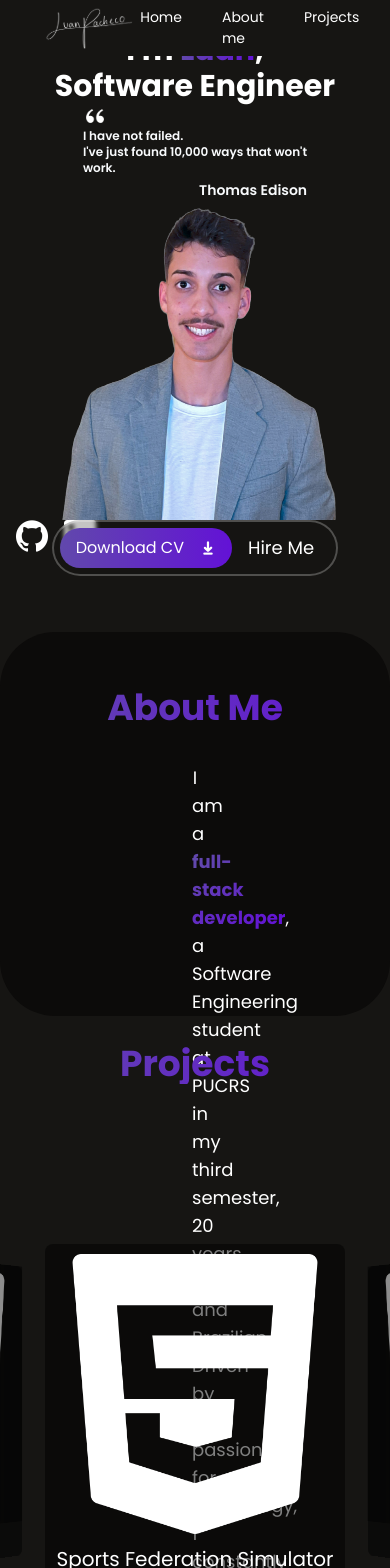
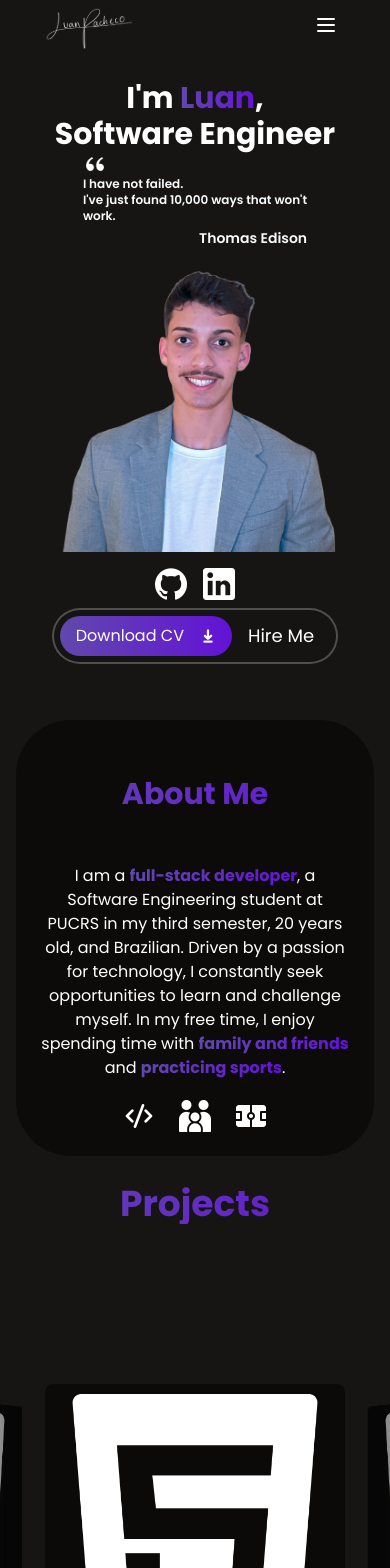
Before and after one commit to Luanpaacheco/Luan-Portfolio, a React (Vite) app: page / in a window 390 px wide. Shown: the top 1568 px of the page. Built offline with nearby package versions, Linux system fonts and the light colour scheme.

Commit message:
feature: deixando as secoes responsivas

```diff
--- a/src/pages/Home/Home.tsx
+++ b/src/pages/Home/Home.tsx
@@ -1,7 +1,7 @@
 
 import Hero from './sections/Hero/Hero'
 import About from './sections/About/About'
-import Projects from './sections/Projects/projects'
+import Projects from './sections/Projects/Projects'
 import NavBar from './sections/navigateBar/NavBar'
 import HardSkill from './sections/HardSkills/HardSkilss'
 import Contact from './sections/Contact/Contact'
--- a/src/pages/Home/sections/About/About.tsx
+++ b/src/pages/Home/sections/About/About.tsx
@@ -1,52 +1,43 @@
-import { useLayoutEffect, useRef} from 'react'
+import { useLayoutEffect, useRef } from 'react'
 import programacao from './codigo.png'
 import familia from './familia.png'
 import futebol from './futebol.png'
-import {gsap} from 'gsap'
+import { gsap } from 'gsap'
 import { ScrollTrigger } from 'gsap/ScrollTrigger'
 
-
-
-
-const About=()=> {
+const About = () => {
   const eelementoRef = useRef(null);
 
   gsap.registerPlugin(ScrollTrigger)
-  useLayoutEffect(()=>{
+  useLayoutEffect(() => {
     gsap.to(eelementoRef.current, {
-      y:0,
-      opacity:1,
-      scrollTrigger:{
-
-
-      }
-
+      y: 0,
+      opacity: 1,
+      scrollTrigger: {}
     })
-    return()=>{
+    return () => {
       gsap.killTweensOf(eelementoRef.current)
     }
   }, [])
 
   return (
-
     <section id="aboutme">
-      <div  ref={eelementoRef} className='translate-y-[500px] opacity-0 bg-[#0C0B0A] h-[24rem] rounded-[55px] text-center text-white flex justify-start align-top flex-col pt-14 mt-[3.5rem] '>
-        <h1 className='text-4xl font-bold mb-4 text-center bg-gradient-to-r from-[#6148ac] to-[#6312d6] bg-clip-text text-transparent'>About Me</h1>
-        <p className='pt-5 pb-9 px-48 text-lg'>I am a <span className=' font-bold  text-center bg-gradient-to-r from-[#6148ac] to-[#6312d6] bg-clip-text text-transparent'>full-stack developer</span>,
-        a Software Engineering student at PUCRS in my third semester, 20 years old, and Brazilian. Driven by a passion for technology,
-        I constantly seek opportunities to learn and challenge myself. In my free time, I enjoy spending time with <span className=' font-bold  text-center bg-gradient-to-r from-[#6148ac] to-[#6312d6] bg-clip-text text-transparent'>family and friends</span> and <span className=' font-bold  text-center bg-gradient-to-r from-[#6148ac] to-[#6312d6] bg-clip-text text-transparent'>practicing sports</span>.
+      <div ref={eelementoRef} className='translate-y-[500px] opacity-0 bg-[#0C0B0A] h-fit rounded-[55px] text-center text-white flex flex-col justify-start pt-14  mt-[3.5rem] mx-4 sm:mx-0 sm:h-[24rem] '>
+        <h1 className='text-3xl sm:text-4xl font-bold mb-4 bg-gradient-to-r from-[#6148ac] to-[#6312d6] bg-clip-text text-transparent md:mb-0 sm:mb-0'>
+          About Me
+        </h1>
+        <p className='pt-9 pb-5 md:pb-5 lg:pb-9 px-6 sm:px-20 md:px-48 text-base sm:text-lg'>
+          I am a <span className='font-bold bg-gradient-to-r from-[#6148ac] to-[#6312d6] bg-clip-text text-transparent'>full-stack developer</span>,
+          a Software Engineering student at PUCRS in my third semester, 20 years old, and Brazilian. Driven by a passion for technology,
+          I constantly seek opportunities to learn and challenge myself. In my free time, I enjoy spending time with <span className='font-bold bg-gradient-to-r from-[#6148ac] to-[#6312d6] bg-clip-text text-transparent'>family and friends</span> and <span className='font-bold bg-gradient-to-r from-[#6148ac] to-[#6312d6] bg-clip-text text-transparent'>practicing sports</span>.
         </p>
-        <div className="  left-1/2 flex justify-center gap-12 pt-8 rounded-lg h-fit">
-        <img className='h-8' src={programacao} />
-        <img className='h-8' src={familia} />
-        <img className='h-8' src={futebol} />
-
+        <div className="flex flex-wrap justify-center gap-6 sm:gap-12 lg:pt-8 md:pt-0 rounded-lg h-fit mb-6 sm:mb-0">
+          <img className='h-8' src={programacao} alt="Programming" />
+          <img className='h-8' src={familia} alt="Family" />
+          <img className='h-8' src={futebol} alt="Sports" />
+        </div>
       </div>
-    </div>
     </section>
-
-
-
   )
 }
 
--- a/src/pages/Home/sections/Hero/Hero.tsx
+++ b/src/pages/Home/sections/Hero/Hero.tsx
@@ -15,7 +15,6 @@ const Hero = () => {
   gsap.registerPlugin(ScrollTrigger, TextPlugin);
 
   useLayoutEffect(() => {
-
     gsap.to(elementoRef.current, {
       delay: 2.5,
       y: 0,
@@ -23,7 +22,6 @@ const Hero = () => {
       duration: 2,
       ease: "bounce.out"
     });
-
 
     gsap.to(textoRef.current, {
       text: "I'm <span style='background: linear-gradient(to right, #6148ac, #6312d6); -webkit-background-clip: text; color: transparent;'>Luan</span>, <br/>Software Engineer",
@@ -41,12 +39,10 @@ const Hero = () => {
 
   return (
     <div className='text-white text-center' id="home">
-      <div className="profile-content h-auto md:h-[40rem] flex flex-col md:flex-row items-center justify-center">
-        <div className="flex flex-col items-center h-full">
+      <div className="profile-content h-auto flex flex-col items-center justify-center md:flex-row md:h-[40rem]">
+        <div className="flex flex-col items-center md:h-full">
           <div className='hover:scale-110 duration-300 hover:cursor-default'>
-            <h1 className="text-3xl sm:text-4xl md:text-6xl font-bold pt-8 md:pt-24" ref={textoRef}>
-
-            </h1>
+            <h1 className="text-3xl sm:text-4xl pt-20 md:text-6xl font-bold  md:pt-24" ref={textoRef}></h1>
           </div>
           <div className="flex flex-col md:flex-row items-center h-full w-full md:w-fit px-4 md:pr-32">
             <div className="hover:scale-125 duration-300 text-xs rounded-lg text-slate-50 text-left font-semibold mb-4 md:mb-0">
@@ -60,10 +56,10 @@ const Hero = () => {
               <img
                 src={avatar}
                 alt="Luan profile"
-                className="h-[20rem] sm:h-[26rem] md:h-[32rem]"
+                className="h-[18rem] sm:h-[20rem] lg:h-[32rem] md:[]"
               />
             </div>
-            <div className="text-xl rounded-lg w-full md:w-fit flex gap-4 md:gap-8">
+            <div className="text-xl rounded-lg w-full md:w-fit flex gap-4 md:gap-8  mb-10 md:flex justify-center">
               <a href="https://github.com/Luanpaacheco" target="_blank" rel="noopener noreferrer">
                 <img className='h-8 hover:scale-125 duration-300' src={github} alt="GitHub" />
               </a>
@@ -83,6 +79,6 @@ const Hero = () => {
       </div>
     </div>
   );
-}
+};
 
 export default Hero;
--- a/src/pages/Home/sections/navigateBar/NavBar.tsx
+++ b/src/pages/Home/sections/navigateBar/NavBar.tsx
@@ -1,23 +1,59 @@
+import { useState } from 'react';
+import signature from '../../../../assets/signature.svg';
 
-import signature from '../../../../assets/signature.svg'
+const NavBar = () => {
+  const [isOpen, setIsOpen] = useState(false);
 
-
-
-const NavBar=()=> {
-
+  // Função para alternar a visibilidade do menu
+  const toggleMenu = () => {
+    setIsOpen(!isOpen);
+  };
 
   return (
-    <nav className="flex justify-between items-center px-10  bg-[#161513] text-white fixed w-full z-10 h-fit">
-            <img className='h-14 pt-1'src={signature}alt="" />
-            <ul className="flex gap-10 pr-28 " >
-                <li><a href="#home" className="text-sm hover:text-[#6148ac]">Home</a></li>
-                <li><a href="#aboutme" className="text-sm hover:text-[#6148ac]">About me</a></li>
-                <li><a href="#projects" className="text-sm hover:text-[#6148ac]">Projects</a></li>
-                <li><a href="#knowhow" className="text-sm hover:text-[#6148ac]">Know-How</a></li>
-                <li><a href="#contact" className="text-sm hover:text-[#6148ac]">Contact</a></li>
-            </ul>
-        </nav>
-  )
-}
+    <nav className="flex justify-between items-center px-10 md:pr-28 bg-[#161513] text-white fixed w-full z-10 h-fit">
+      <img className="h-14 pt-1" src={signature} alt="Logo" />
 
-export default NavBar
+      {/* Ícone do menu para mobile */}
+      <div className="md:hidden pr-3" onClick={toggleMenu}>
+        <button className="text-white focus:outline-none">
+          {/* Ícone do menu (hambúrguer) */}
+          <svg
+            className="w-6 h-6"
+            fill="none"
+            stroke="currentColor"
+            viewBox="0 0 24 24"
+            xmlns="http://www.w3.org/2000/svg"
+          >
+            <path
+              strokeLinecap="round"
+              strokeLinejoin="round"
+              strokeWidth="2"
+              d="M4 6h16M4 12h16M4 18h16"
+            ></path>
+          </svg>
+        </button>
+      </div>
+
+      {/* Menu de navegação */}
+      <ul className={`md:flex gap-10  pt-5 pb-2  ${isOpen ? 'grid grid-cols-2 gap-2' : 'hidden'} md:block`}>
+        <li >
+          <a href="#home" className="text-sm hover:text-[#6148ac]">Home</a>
+        </li>
+        <li >
+          <a href="#aboutme" className="text-sm hover:text-[#6148ac]">About me</a>
+        </li>
+        <li >
+          <a href="#projects" className="text-sm hover:text-[#6148ac]">Projects</a>
+        </li>
+        <li >
+          <a href="#knowhow" className="text-sm hover:text-[#6148ac]">Know-How</a>
+        </li>
+        <li >
+          <a href="#contact" className="text-sm hover:text-[#6148ac]">Contact</a>
+        </li>
+      </ul>
+    </nav>
+  );
+};
+
+export default NavBar;
```
Also changed, not shown: src/pages/Home/sections/Contact/Contact.tsx (+24 -22 lines), src/pages/Home/sections/HardSkills/HardSkilss.tsx (+27 -5 lines).
